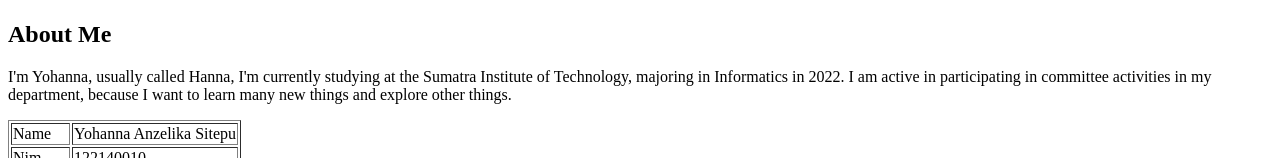
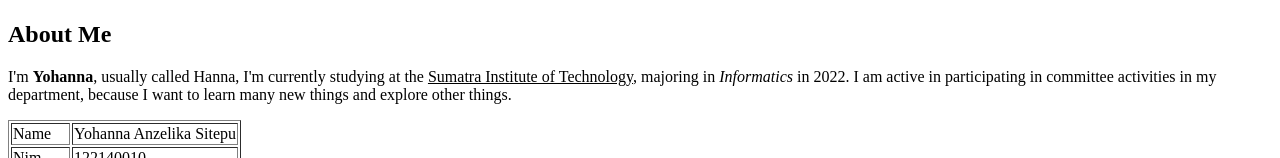
Before and after one commit to YohannaAnzelika/ldop-5.0-latihan, a plain HTML site: page biodata.html in a window 1280 px wide. Shown: the part 323-481 px from the top of the page. Drawn offline with Linux system fonts and the light colour scheme.

Commit message:
Update biodata.html

```diff
--- a/biodata.html
+++ b/biodata.html
@@ -9,8 +9,8 @@
     <h1>Curriculum vitae</h1>
     <img src="biodata.jpg" height="240px" width="230px"/>
     <h2>About Me</h2>
-    <p> I'm Yohanna, usually called Hanna, I'm currently studying at the Sumatra Institute of Technology,
-        majoring in Informatics in 2022. I am active in participating in committee activities in my department,
+    <p> I'm <b>Yohanna</b>, usually called Hanna, I'm currently studying at the <u>Sumatra Institute of Technology</u>,
+        majoring in <i>Informatics</i> in 2022. I am active in participating in committee activities in my department,
         because I want to learn many new things and explore other things.
     </p>
 
```
